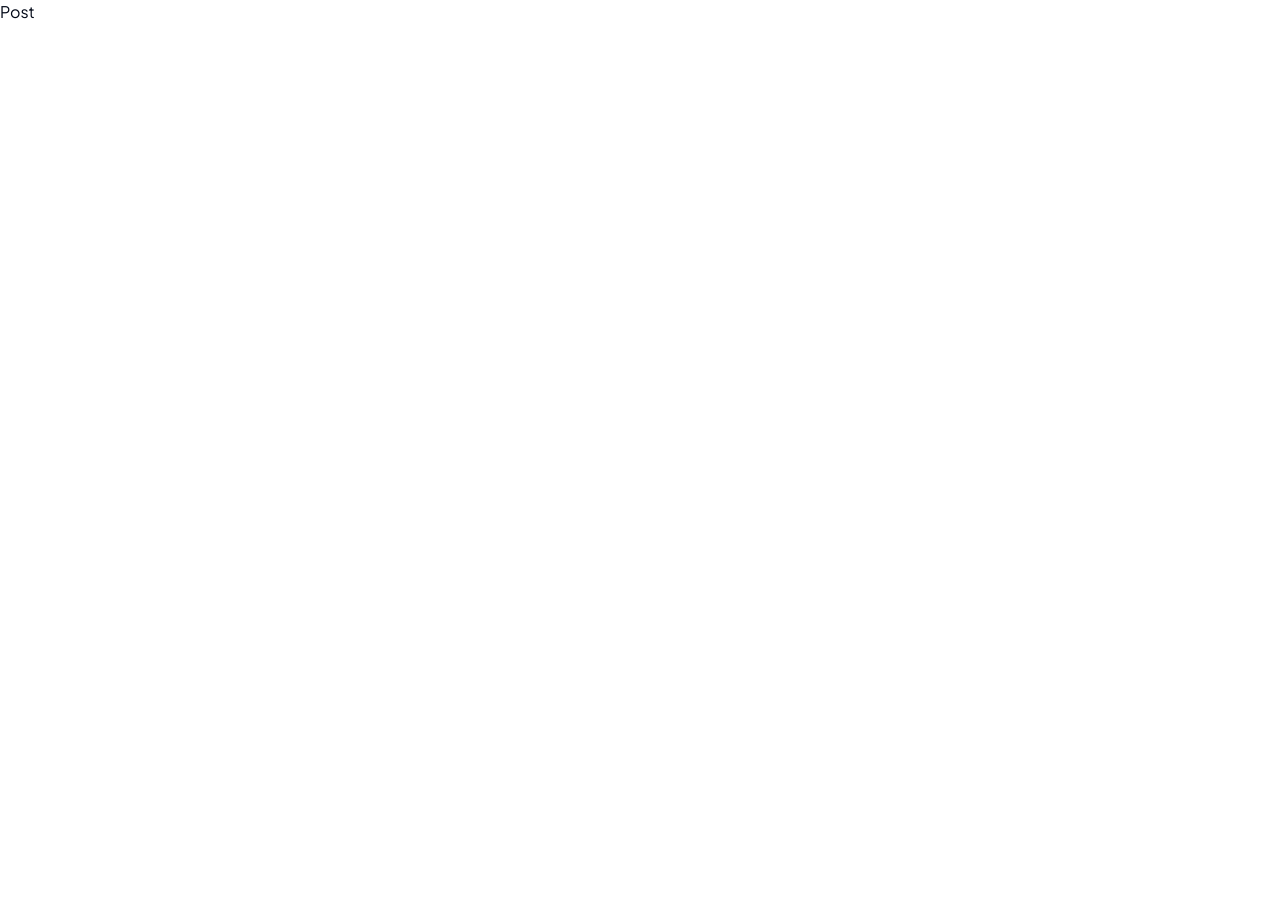
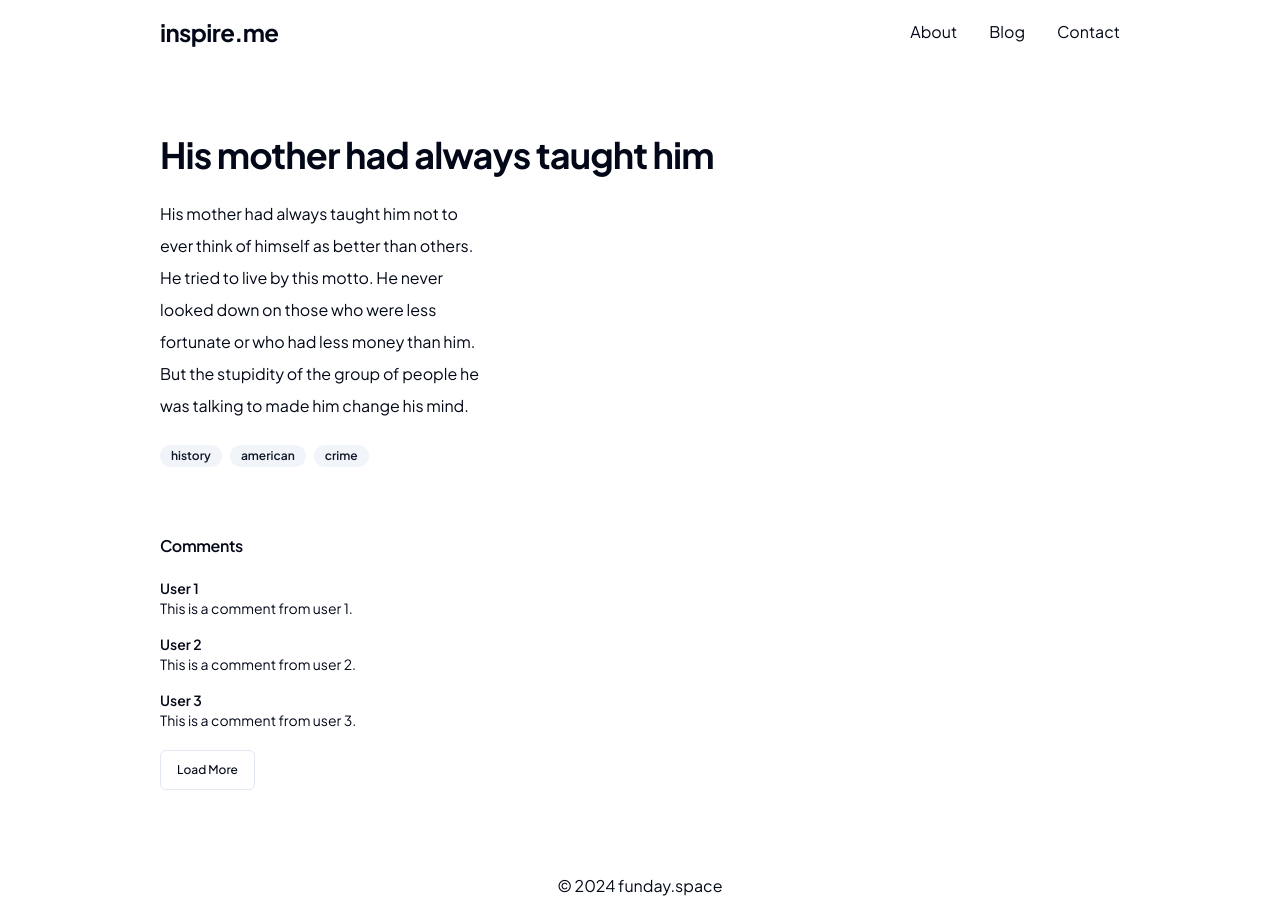
Before and after one commit to fhasnur/inspireme, a Next.js app: page /post in a window 1280 px wide. Before the commit the page ends 800 px from the top, so only its background shows below. Built offline with nearby package versions, Linux system fonts and the light colour scheme.

Commit message:
style: ui post page

```diff
--- a/app/page.tsx
+++ b/app/page.tsx
@@ -1,8 +1,8 @@
 import React from 'react';
-import Navbar from '@/app/ui/home/navbar';
+import Navbar from '@/app/ui/navbar';
 import Header from '@/app/ui/home/header';
 import RecentPost from '@/app/ui/home/recent-post';
-import Footer from '@/app/ui/home/footer';
+import Footer from '@/app/ui/footer';
 
 export default function Home() {
   return (
--- a/app/post/page.tsx
+++ b/app/post/page.tsx
@@ -1,7 +1,14 @@
 import React from 'react';
+import Navbar from '@/app/ui/navbar';
+import PostDetail from '@/app/ui/post/post-detail';
+import Footer from '@/app/ui/footer';
 
 export default function Post() {
   return (
-    <div>Post</div>
+    <>
+      <Navbar />
+      <PostDetail />
+      <Footer />
+    </>
   );
 }
--- /dev/null
+++ b/app/ui/post/post-detail.tsx
@@ -0,0 +1,51 @@
+import React from 'react';
+import Container from '@/app/ui/container';
+import { Badge } from "@/components/ui/badge";
+import { Button } from "@/components/ui/button"
+
+export default function PostDetail() {
+  return (
+    <section className="flex w-3/4 my-16">
+      <Container>
+        <div className="leading-loose space-y-4">
+          <h1 className="text-4xl font-bold tracking-tight leading-normal">
+            His mother had always taught him
+          </h1>
+          <p className="w-1/2">
+            His mother had always taught him not to ever think of himself as better than others. He tried to live by this motto. He never looked down on those who were less fortunate or who had less money than him. But the stupidity of the group of people he was talking to made him change his mind.
+          </p>
+          <div className="mx-auto space-x-2">
+            <Badge variant="secondary">history</Badge>
+            <Badge variant="secondary">american</Badge>
+            <Badge variant="secondary">crime</Badge>
+          </div>
+        </div>
+        <div className="mt-16">
+          <h4 className="text-base font-semibold tracking-tight leading-normal">
+            Comments
+          </h4>
+          <div className="space-y-4 mt-5 mb-5">
+            <div>
+              <p className="text-sm font-semibold">User 1</p>
+              <p className="text-sm">This is a comment from user 1.</p>
+            </div>
+            <div>
+              <p className="text-sm font-semibold">User 2</p>
+              <p className="text-sm">This is a comment from user 2.</p>
+            </div>
+            <div>
+              <p className="text-sm font-semibold">User 3</p>
+              <p className="text-sm">This is a comment from user 3.</p>
+            </div>
+          </div>
+        </div>
+        <Button
+          className="text-xs"
+          variant="outline"
+        >
+          Load More
+        </Button>
+      </Container>
+    </section >
+  );
+}
```
Also changed, not shown: app/ui/footer.tsx (renamed from app/ui/home/footer.tsx), app/ui/navbar.tsx (renamed from app/ui/home/navbar.tsx), lib/utils.ts (renamed from app/lib/utils.ts).
